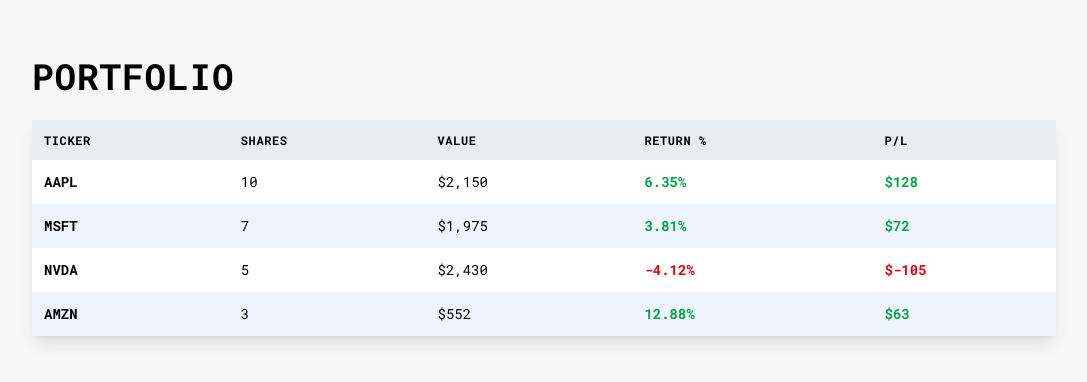
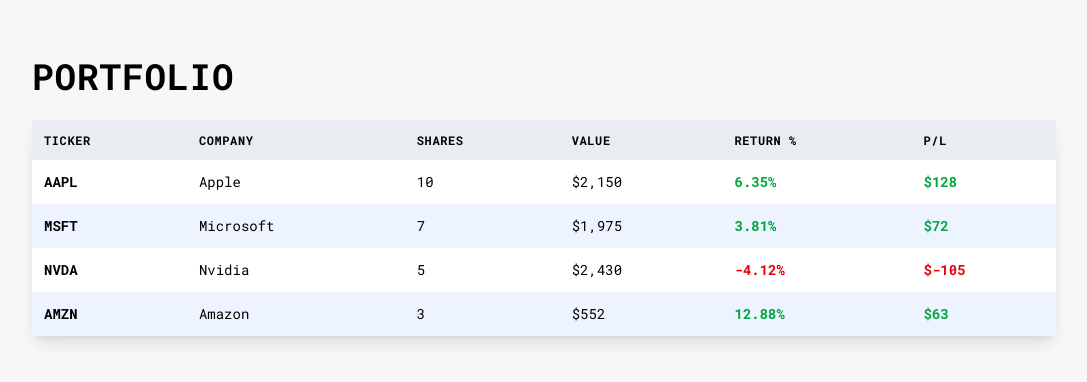
Before and after one commit to jenni4j/portfolio_tracker, a React (Vite) app in the folder portfolio_tracker/: page / in a window 1280 px wide. Shown: the top 382 px of the page, without its empty margins (96-1183 px from the left). Built offline with nearby package versions, Linux system fonts and the light colour scheme.

Commit message:
added company name

```diff
--- a/portfolio_tracker/src/App.tsx
+++ b/portfolio_tracker/src/App.tsx
@@ -3,10 +3,10 @@
 
 export default function App() {
   const mockStocks: Stock[] = [
-    { ticker: "AAPL", shares: 10, value: 2150, returnPct: 6.35, pnl: 128 },
-    { ticker: "MSFT", shares: 7, value: 1975, returnPct: 3.81, pnl: 72 },
-    { ticker: "NVDA", shares: 5, value: 2430, returnPct: -4.12, pnl: -105 },
-    { ticker: "AMZN", shares: 3, value: 552, returnPct: 12.88, pnl: 63 },
+    { ticker: "AAPL", name: "Apple", shares: 10, value: 2150, returnPct: 6.35, pnl: 128 },
+    { ticker: "MSFT", name: "Microsoft", shares: 7, value: 1975, returnPct: 3.81, pnl: 72 },
+    { ticker: "NVDA", name: "Nvidia", shares: 5, value: 2430, returnPct: -4.12, pnl: -105 },
+    { ticker: "AMZN", name: "Amazon", shares: 3, value: 552, returnPct: 12.88, pnl: 63 },
   ];
 
   return (
--- a/portfolio_tracker/src/components/PortfolioTable.tsx
+++ b/portfolio_tracker/src/components/PortfolioTable.tsx
@@ -13,6 +13,7 @@
         <thead className="bg-[#e9ecf1] text-left uppercase text-xs tracking-wider font-bold">
           <tr>
             <th className="p-3">Ticker</th>
+            <th className="p-3">Company</th>
             <th className="p-3">Shares</th>
             <th className="p-3">Value</th>
             <th className="p-3">Return %</th>
@@ -23,6 +24,7 @@
           {stocks.map((s, i) => (
             <tr key={s.ticker} className={`${i % 2 === 0 ? "bg-white" : "bg-[#eef4ff]"}`}>
               <td className="p-3 font-semibold">{s.ticker}</td>
+              <td className="p-3">{s.name}</td>
               <td className="p-3">{s.shares}</td>
               <td className="p-3">${s.value.toLocaleString()}</td>
               <td className={`p-3 font-bold ${s.returnPct >= 0 ? "text-green-600" : "text-red-600"}`}>
--- a/portfolio_tracker/src/types/Stock.ts
+++ b/portfolio_tracker/src/types/Stock.ts
@@ -1,5 +1,6 @@
 export interface Stock {
     ticker: string;
+    name: string;
     shares: number;
     value: number;
     returnPct: number;
```
